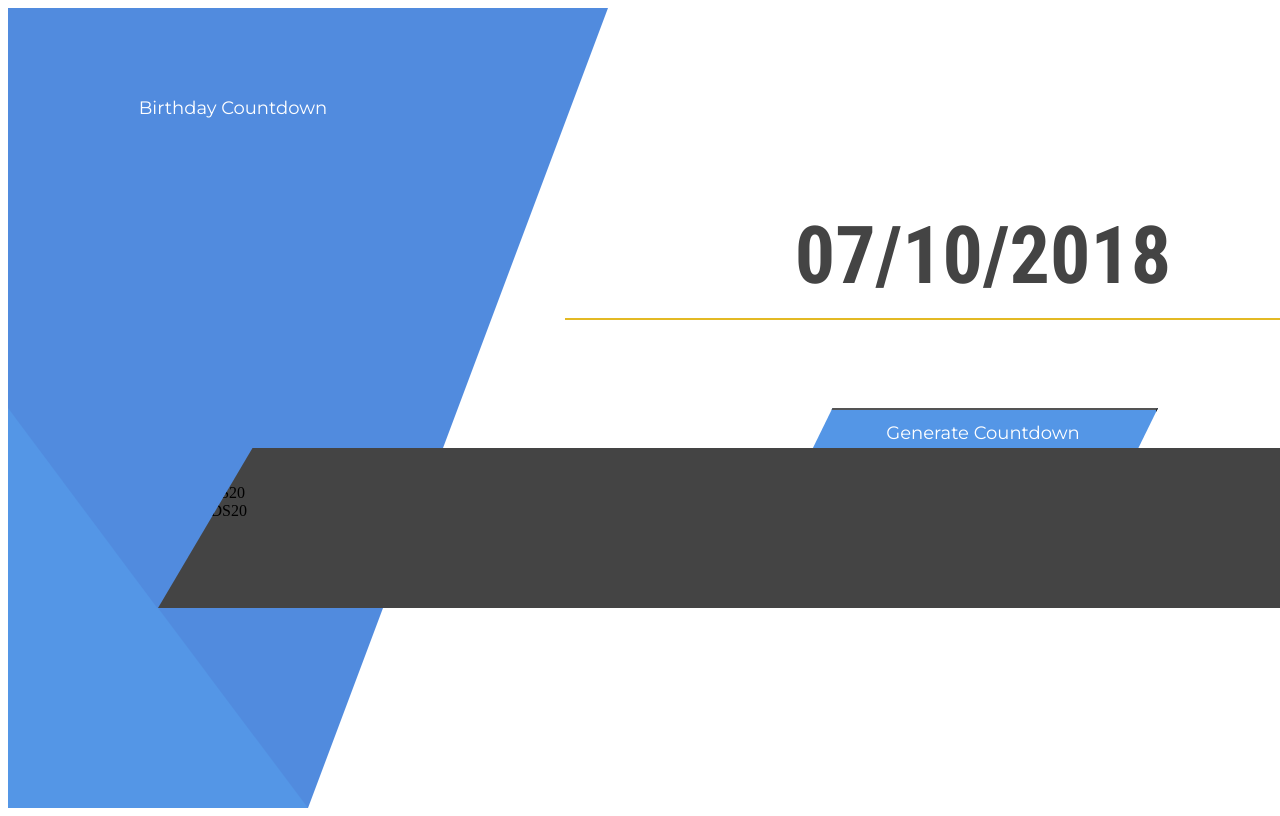
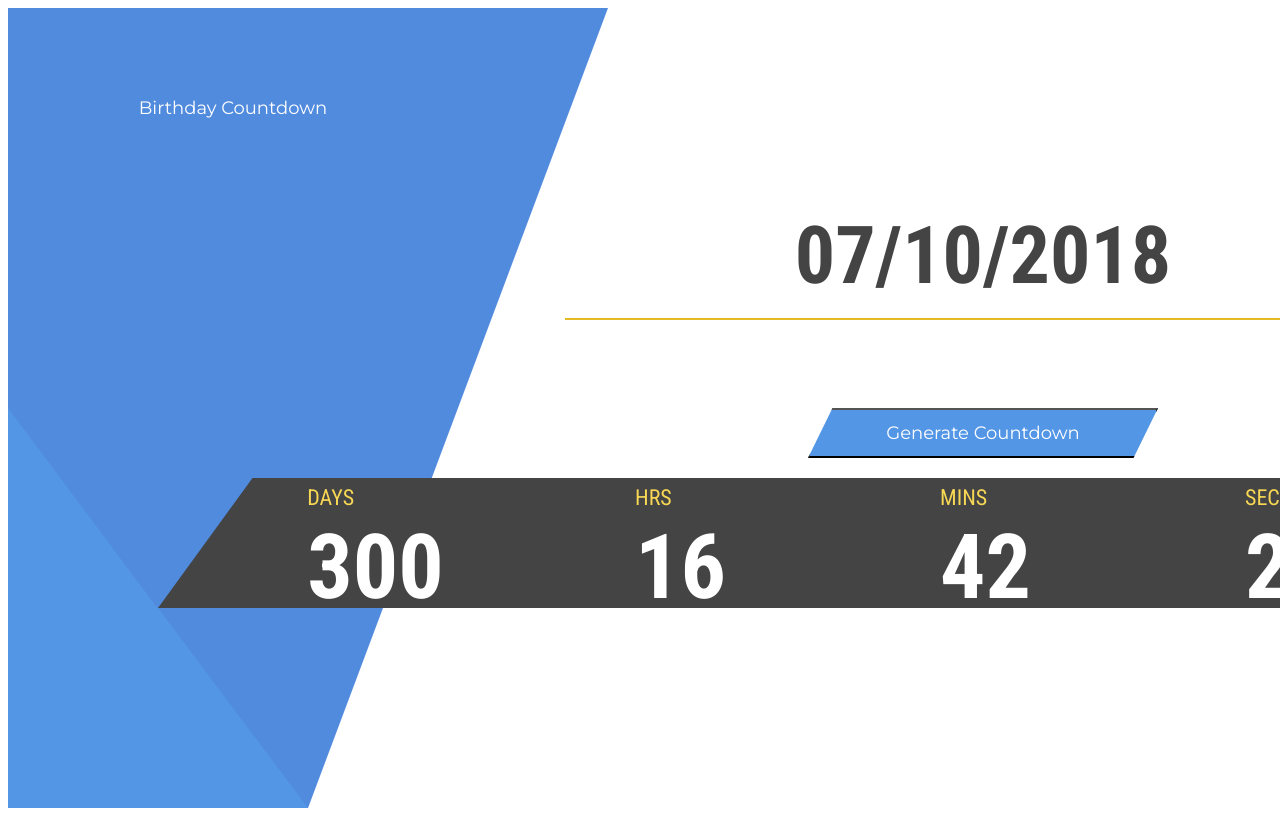
Before and after one commit to LindsayWilde/birthday-lindsay, a React (Create React App) app: page / in a window 1280 px wide. Shown: the top 816 px of the page. Built offline with nearby package versions, Linux system fonts and the light colour scheme.

Commit message:
styled clock with grid

```diff
--- a/src/App.css
+++ b/src/App.css
@@ -91,10 +91,34 @@
   box-shadow: 0px 0px 30px 2px black; }
 
 .clock {
+  text-align: left;
   grid-row: 3/4;
   grid-column: 2/11;
   clip-path: polygon(7% 0, 100% 0, 93% 100%, 0 100%);
   -webkit-clip-path: polygon(7% 0, 100% 0, 93% 100%, 0 100%);
-  height: 80%;
+  height: 65%;
+  width: 100%;
   align-self: end;
-  background-color: #444; }
+  background-color: #444;
+  display: grid;
+  grid-template-columns: repeat(auto-fit, minmax(150px, 275px));
+  grid-column-gap: 30px;
+  align-items: center;
+  justify-items: center;
+  justify-content: center;
+  align-content: center; }
+  .clock__box {
+    margin-top: 24px;
+    display: flex;
+    flex-direction: column; }
+  .clock__title {
+    font-size: 22px;
+    line-height: 25px;
+    color: #F7D754;
+    font-family: 'Roboto Condensed'; }
+  .clock__amount {
+    font-size: 90px;
+    font-weight: bold;
+    line-height: 115px;
+    color: white;
+    font-family: 'Roboto Condensed'; }
--- a/src/App.js
+++ b/src/App.js
@@ -7,6 +7,9 @@ import './App.css';
 
 export default class App extends Component {
   render() {
+
+     // return <div className=""><Clock/></div>
+
     return (
         <div className="grid">
             <h1 className="grid__title">Birthday Countdown</h1>
--- a/src/clock.js
+++ b/src/clock.js
@@ -4,21 +4,21 @@ class Clock extends Component {
     render() {
         return (
             <div className="clock">
-                <div className="clock__days">
+                <div className="clock__days clock__box">
                     <label className="clock__title">DAYS</label>
-                    <label className="clock__amount">20</label>
+                    <label className="clock__amount">300</label>
                 </div>
-                <div className="clock__hours">
-                    <label className="clock__title">HOURS</label>
-                    <label className="clock__amount">20</label>
+                <div className="clock__hours clock__box">
+                    <label className="clock__title">HRS</label>
+                    <label className="clock__amount">16</label>
                 </div>
-                <div className="clock__minutes">
-                    <label className="clock__title">MINUTES</label>
-                    <label className="clock__amount">20</label>
+                <div className="clock__minutes clock__box">
+                    <label className="clock__title">MINS</label>
+                    <label className="clock__amount">42</label>
                 </div>
-                <div className="clock__seconds">
-                    <label className="clock__title">SECONDS</label>
-                    <label className="clock__amount">20</label>
+                <div className="clock__seconds clock__box">
+                    <label className="clock__title">SECS</label>
+                    <label className="clock__amount">22</label>
                 </div>
             </div>
         )
--- a/src/clock.scss
+++ b/src/clock.scss
@@ -1,11 +1,43 @@
+$color-yellow-one: #F7D754;
+
 .clock {
+    text-align: left;
+
     grid-row: 3/4;
     grid-column: 2/11;
 
     clip-path: polygon(7% 0, 100% 0, 93% 100%, 0 100%);
     -webkit-clip-path: polygon(7% 0, 100% 0, 93% 100%, 0 100%);
 
-    height: 80%;
+    height: 65%;
+    width: 100%;
     align-self: end;
-    background-color: $color-gray-one;
+    background-color: #444;
+
+    display: grid;
+    grid-template-columns: repeat(auto-fit, minmax(150px, 275px));
+    grid-column-gap: 30px;
+    align-items: center;
+    justify-items:center;
+    justify-content: center;
+    align-content: center;
+
+    &__box {
+        margin-top: 24px;
+        display: flex;
+        flex-direction: column;
+    }
+    &__title {
+        font-size: 22px;
+        line-height: 25px;
+        color: $color-yellow-one;
+        font-family: 'Roboto Condensed';
+    }
+    &__amount {
+        font-size: 90px;
+        font-weight: bold;
+        line-height: 115px;
+        color: white;
+        font-family: 'Roboto Condensed';
+    }
 }
```
Also changed, not shown: 1 other file (tests, documents, lock files or other folders).
